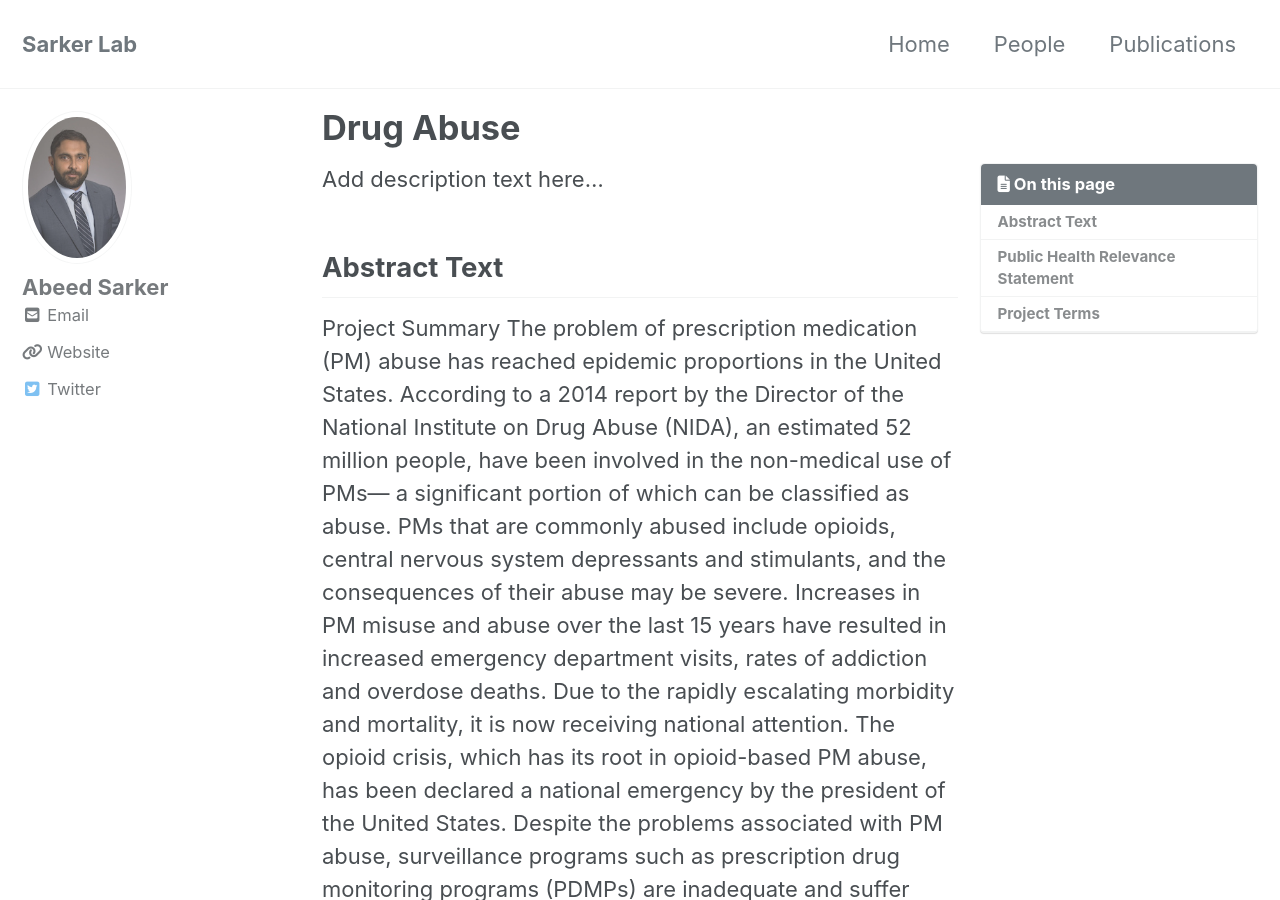
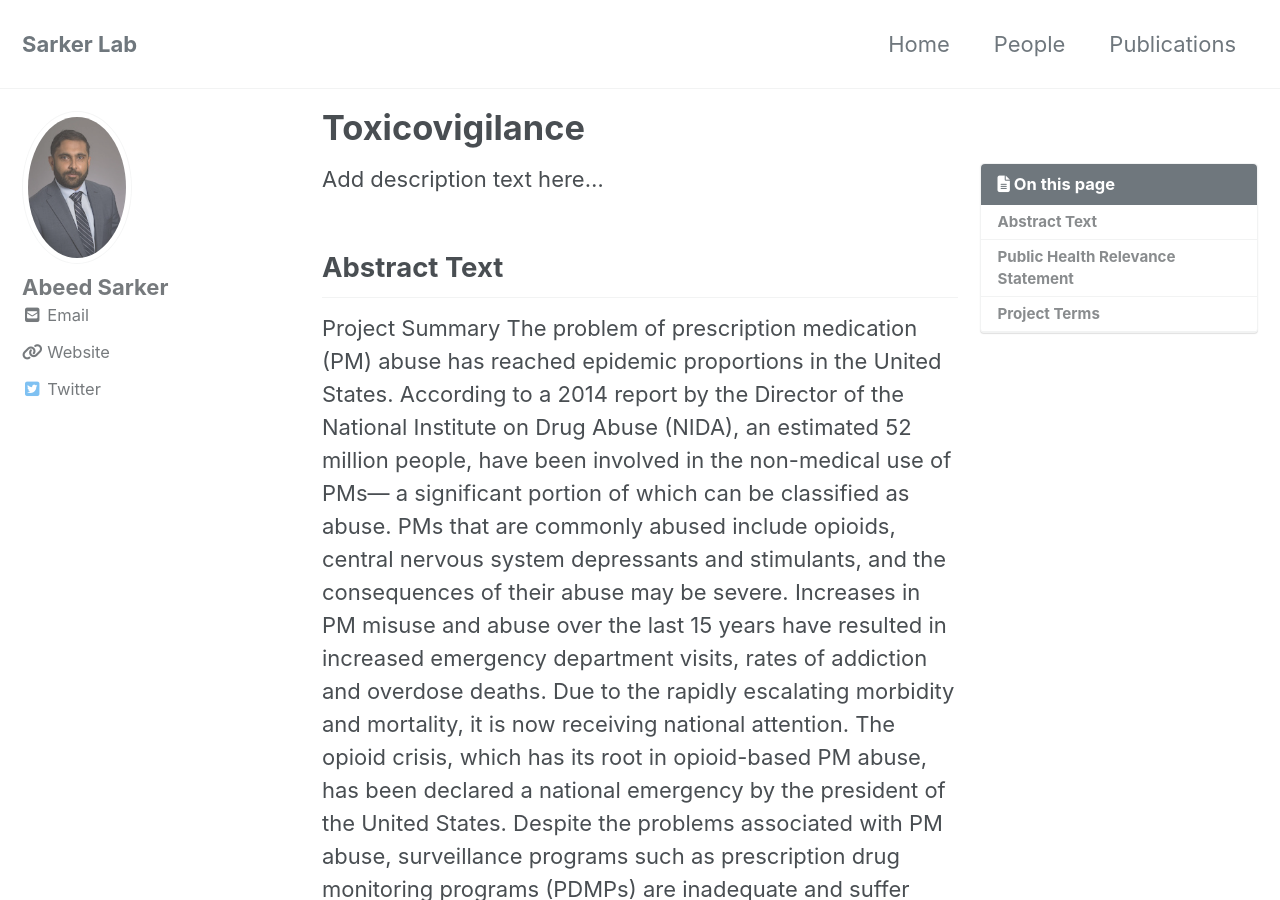
Before and after one commit to sarkerlab/Website, a Jekyll site: the page built from _pages/drug_abuse.md, in a window 1280 px wide and 900 px high. Built offline with Jekyll 4.4.1, drawn with Linux system fonts in a browser that asks for light colours; cached includes are drawn as plain includes; nearby versions of some CDN libraries.

Commit message:
Update drug_abuse.md

```diff
--- a/_pages/drug_abuse.md
+++ b/_pages/drug_abuse.md
@@ -1,6 +1,6 @@
 ---
-permalink: /drug_abuse/
-title: "Drug Abuse"
+permalink: /toxicovigilance/
+title: "Toxicovigilance"
 excerpt: "flexible two-column Jekyll theme."
 layouts_gallery:
   - url: /assets/images/mm-layout-splash.png
```
